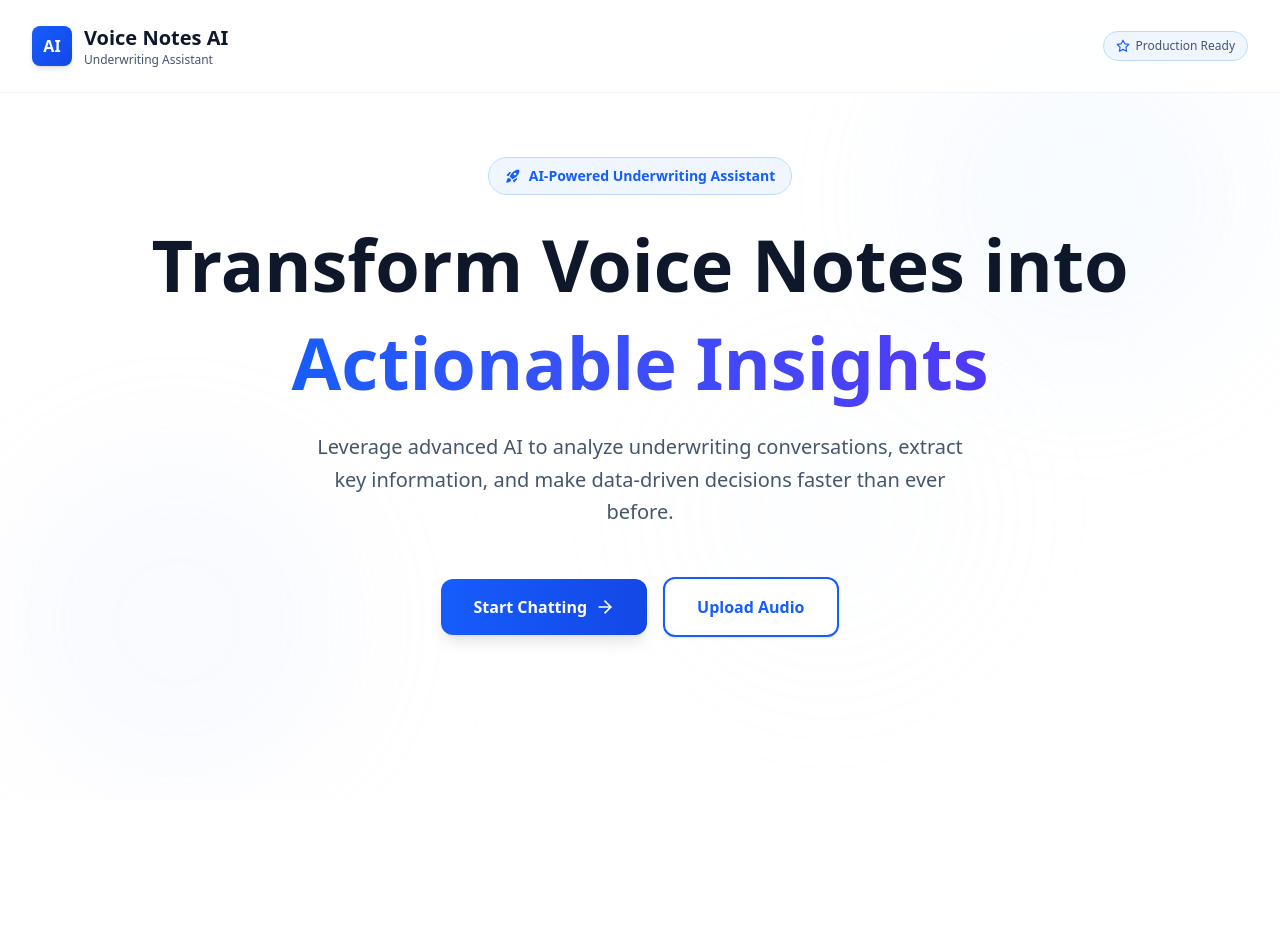
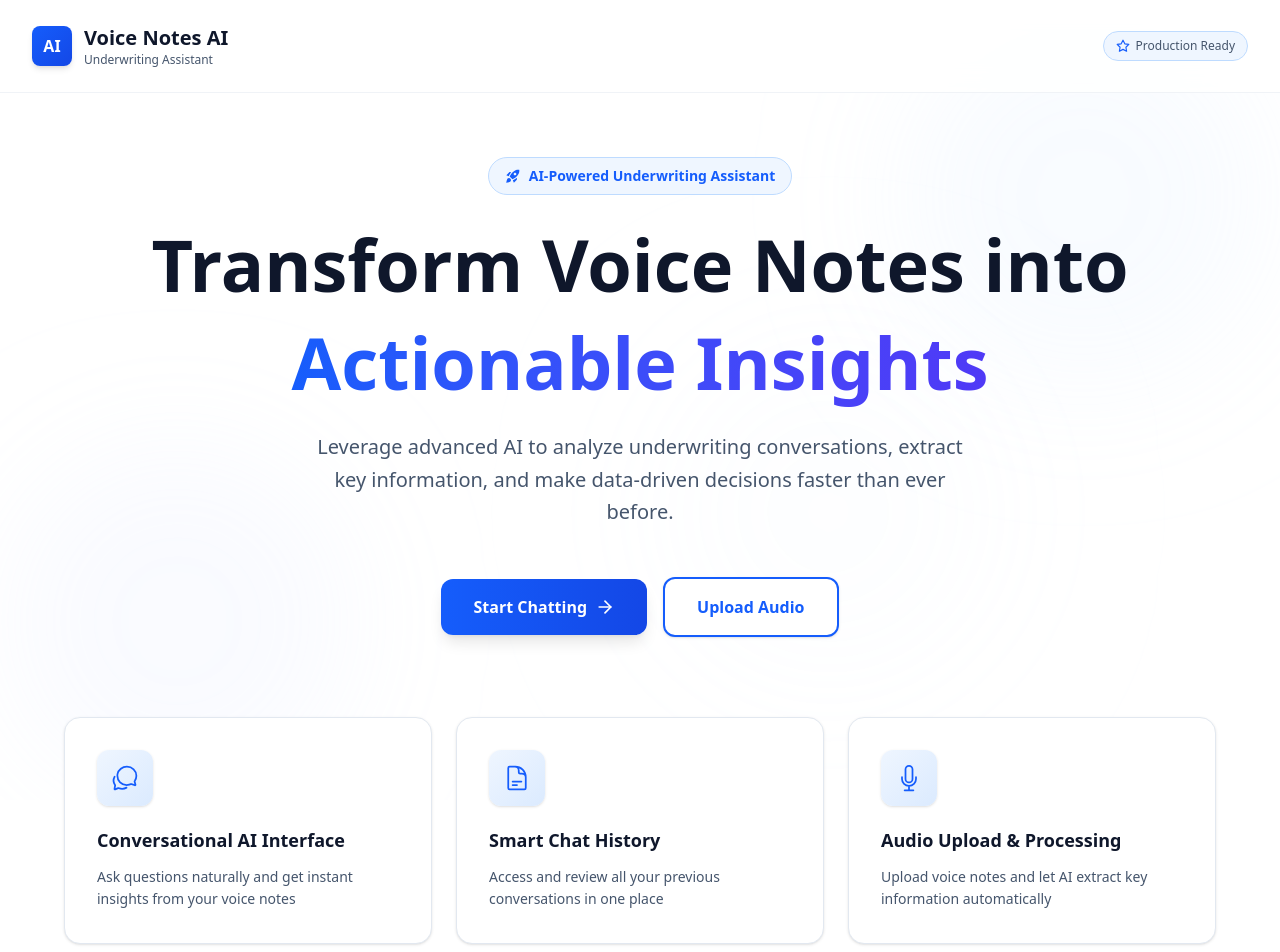
Before and after one commit to salscrudato/cna-voice-notes-ai, a React (Vite) app: page / in a window 1280 px wide. Shown: the top 952 px of the page. Built offline with nearby package versions, Linux system fonts and the light colour scheme.

Commit message:
Fix: Add animation-fill-mode forwards to prevent cards from disappearing

```diff
--- a/src/index.css
+++ b/src/index.css
@@ -97,23 +97,23 @@
 
   /* Utility Classes */
   .animate-fade-in {
-    animation: fade-in 0.3s ease-out;
+    animation: fade-in 0.3s ease-out forwards;
   }
 
   .animate-fade-in-up {
-    animation: fade-in-up 0.5s ease-out;
+    animation: fade-in-up 0.5s ease-out forwards;
   }
 
   .animate-slide-in-left {
-    animation: slide-in-left 0.3s ease-out;
+    animation: slide-in-left 0.3s ease-out forwards;
   }
 
   .animate-slide-in-right {
-    animation: slide-in-right 0.3s ease-out;
+    animation: slide-in-right 0.3s ease-out forwards;
   }
 
   .animate-slide-in-down {
-    animation: slide-in-down 0.3s ease-out;
+    animation: slide-in-down 0.3s ease-out forwards;
   }
 
   .animate-blob {
```
